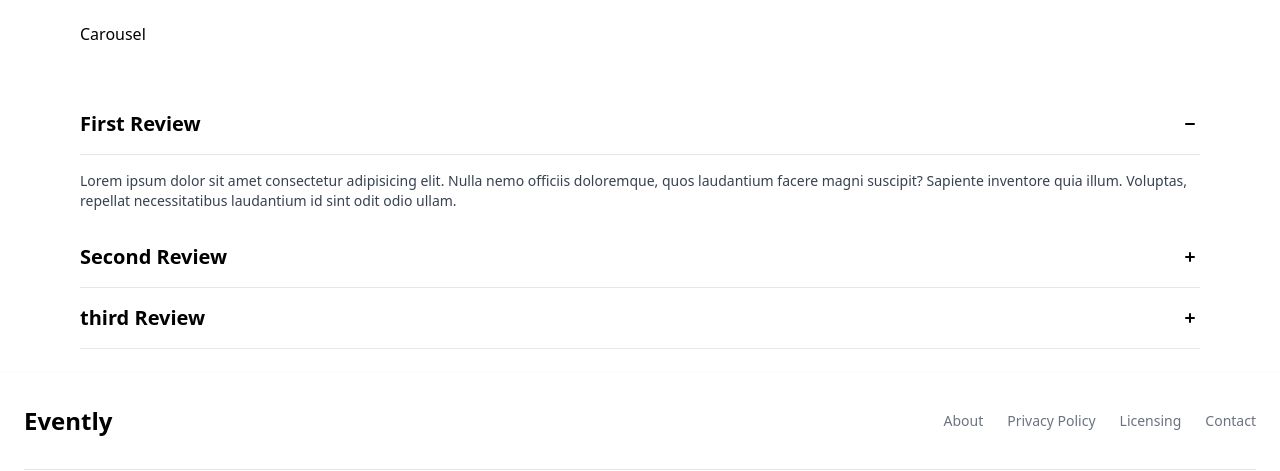
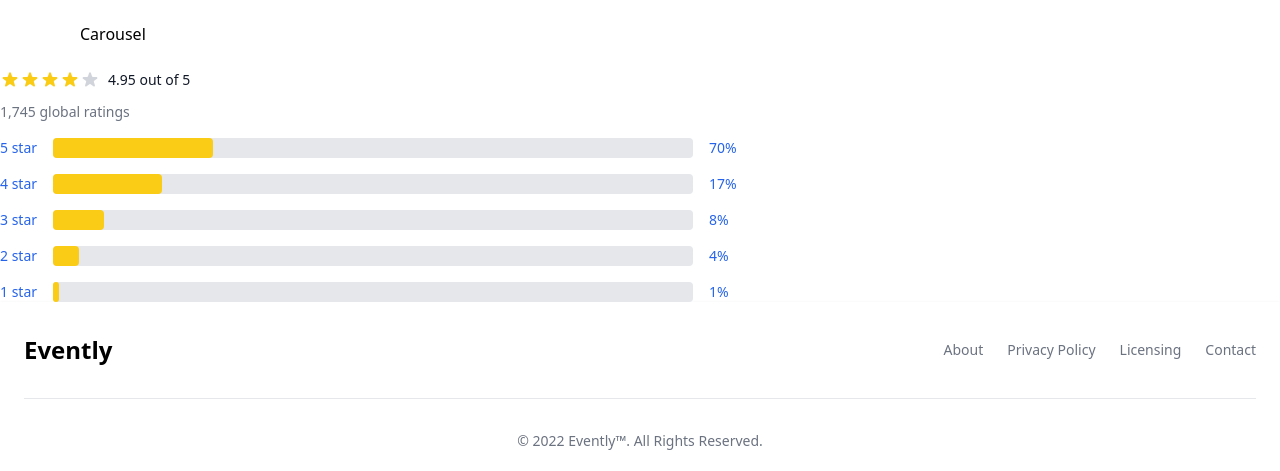
Before and after one commit to the-callstack/evently-frontend, a React (Create React App) app: page / in a window 1280 px wide. Shown: the part 3216-3687 px from the top of the page. Built offline with nearby package versions, Linux system fonts and the light colour scheme.

Commit message:
build(*): remove Material-tailwind

```diff
--- a/package.json
+++ b/package.json
@@ -3,7 +3,6 @@
   "version": "0.1.0",
   "private": true,
   "dependencies": {
-    "@material-tailwind/react": "^1.2.4",
     "@reduxjs/toolkit": "^1.9.1",
     "@testing-library/jest-dom": "^5.16.5",
     "@testing-library/react": "^13.4.0",
--- a/src/components/Review.jsx
+++ b/src/components/Review.jsx
@@ -1,50 +1,57 @@
 import { Fragment, useState } from "react";
-import {
-    Accordion,
-    AccordionHeader,
-    AccordionBody,
-} from "@material-tailwind/react";
+
 
 export default function Review() {
-    const [open, setOpen] = useState(1);
 
-    const handleOpen = (value) => {
-        setOpen(open === value ? 0 : value);
-    };
 
-    return (<div className="px-20  py-6">
-        <Fragment >
-            <Accordion open={open === 1}>
-                <AccordionHeader onClick={() => handleOpen(1)}>
-                    First Review
-                </AccordionHeader>
-                <AccordionBody>
-                    Lorem ipsum dolor sit amet consectetur adipisicing elit.
-                    Nulla nemo officiis doloremque, quos laudantium facere magni suscipit? Sapiente inventore quia illum.
-                    Voluptas, repellat necessitatibus laudantium id sint odit odio ullam.
-                </AccordionBody>
-            </Accordion>
-            <Accordion open={open === 2}>
-                <AccordionHeader onClick={() => handleOpen(2)}>
-                    Second Review
-                </AccordionHeader>
-                <AccordionBody>
-                    Lorem ipsum dolor sit amet consectetur adipisicing elit.
-                    Nulla nemo officiis doloremque, quos laudantium facere magni suscipit? Sapiente inventore quia illum.
-                    Voluptas, repellat necessitatibus laudantium id sint odit odio ullam.
-                </AccordionBody>
-            </Accordion>
-            <Accordion open={open === 3}>
-                <AccordionHeader onClick={() => handleOpen(3)}>
-                    third Review
-                </AccordionHeader>
-                <AccordionBody>
-                    Lorem ipsum dolor sit amet consectetur adipisicing elit.
-                    Nulla nemo officiis doloremque, quos laudantium facere magni suscipit? Sapiente inventore quia illum.
-                    Voluptas, repellat necessitatibus laudantium id sint odit odio ullam.
-                </AccordionBody>
-            </Accordion>
-        </Fragment>
-    </div>
+    return (
+
+        <>
+            <div className="flex items-center mb-3">
+                <svg aria-hidden="true" className="w-5 h-5 text-yellow-400" fill="currentColor" viewBox="0 0 20 20" xmlns="http://www.w3.org/2000/svg"><title>First star</title><path d="M9.049 2.927c.3-.921 1.603-.921 1.902 0l1.07 3.292a1 1 0 00.95.69h3.462c.969 0 1.371 1.24.588 1.81l-2.8 2.034a1 1 0 00-.364 1.118l1.07 3.292c.3.921-.755 1.688-1.54 1.118l-2.8-2.034a1 1 0 00-1.175 0l-2.8 2.034c-.784.57-1.838-.197-1.539-1.118l1.07-3.292a1 1 0 00-.364-1.118L2.98 8.72c-.783-.57-.38-1.81.588-1.81h3.461a1 1 0 00.951-.69l1.07-3.292z" /></svg>
+                <svg aria-hidden="true" className="w-5 h-5 text-yellow-400" fill="currentColor" viewBox="0 0 20 20" xmlns="http://www.w3.org/2000/svg"><title>Second star</title><path d="M9.049 2.927c.3-.921 1.603-.921 1.902 0l1.07 3.292a1 1 0 00.95.69h3.462c.969 0 1.371 1.24.588 1.81l-2.8 2.034a1 1 0 00-.364 1.118l1.07 3.292c.3.921-.755 1.688-1.54 1.118l-2.8-2.034a1 1 0 00-1.175 0l-2.8 2.034c-.784.57-1.838-.197-1.539-1.118l1.07-3.292a1 1 0 00-.364-1.118L2.98 8.72c-.783-.57-.38-1.81.588-1.81h3.461a1 1 0 00.951-.69l1.07-3.292z" /></svg>
+                <svg aria-hidden="true" className="w-5 h-5 text-yellow-400" fill="currentColor" viewBox="0 0 20 20" xmlns="http://www.w3.org/2000/svg"><title>Third star</title><path d="M9.049 2.927c.3-.921 1.603-.921 1.902 0l1.07 3.292a1 1 0 00.95.69h3.462c.969 0 1.371 1.24.588 1.81l-2.8 2.034a1 1 0 00-.364 1.118l1.07 3.292c.3.921-.755 1.688-1.54 1.118l-2.8-2.034a1 1 0 00-1.175 0l-2.8 2.034c-.784.57-1.838-.197-1.539-1.118l1.07-3.292a1 1 0 00-.364-1.118L2.98 8.72c-.783-.57-.38-1.81.588-1.81h3.461a1 1 0 00.951-.69l1.07-3.292z" /></svg>
+                <svg aria-hidden="true" className="w-5 h-5 text-yellow-400" fill="currentColor" viewBox="0 0 20 20" xmlns="http://www.w3.org/2000/svg"><title>Fourth star</title><path d="M9.049 2.927c.3-.921 1.603-.921 1.902 0l1.07 3.292a1 1 0 00.95.69h3.462c.969 0 1.371 1.24.588 1.81l-2.8 2.034a1 1 0 00-.364 1.118l1.07 3.292c.3.921-.755 1.688-1.54 1.118l-2.8-2.034a1 1 0 00-1.175 0l-2.8 2.034c-.784.57-1.838-.197-1.539-1.118l1.07-3.292a1 1 0 00-.364-1.118L2.98 8.72c-.783-.57-.38-1.81.588-1.81h3.461a1 1 0 00.951-.69l1.07-3.292z" /></svg>
+                <svg aria-hidden="true" className="w-5 h-5 text-gray-300 dark:text-gray-500" fill="currentColor" viewBox="0 0 20 20" xmlns="http://www.w3.org/2000/svg"><title>Fifth star</title><path d="M9.049 2.927c.3-.921 1.603-.921 1.902 0l1.07 3.292a1 1 0 00.95.69h3.462c.969 0 1.371 1.24.588 1.81l-2.8 2.034a1 1 0 00-.364 1.118l1.07 3.292c.3.921-.755 1.688-1.54 1.118l-2.8-2.034a1 1 0 00-1.175 0l-2.8 2.034c-.784.57-1.838-.197-1.539-1.118l1.07-3.292a1 1 0 00-.364-1.118L2.98 8.72c-.783-.57-.38-1.81.588-1.81h3.461a1 1 0 00.951-.69l1.07-3.292z" /></svg>
+                <p className="ml-2 text-sm font-medium text-gray-900 dark:text-white">4.95 out of 5</p>
+            </div>
+            <p className="text-sm font-medium text-gray-500 dark:text-gray-400">1,745 global ratings</p>
+            <div className="flex items-center mt-4">
+                <span className="text-sm font-medium text-blue-600 dark:text-blue-500">5 star</span>
+                <div className="w-2/4 h-5 mx-4 bg-gray-200 rounded dark:bg-gray-700">
+                    <div className="h-5 bg-yellow-400 rounded" style={{ width: '25%' }} />
+                </div>
+                <span className="text-sm font-medium text-blue-600 dark:text-blue-500">70%</span>
+            </div>
+            <div className="flex items-center mt-4">
+                <span className="text-sm font-medium text-blue-600 dark:text-blue-500">4 star</span>
+                <div className="w-2/4 h-5 mx-4 bg-gray-200 rounded dark:bg-gray-700">
+                    <div className="h-5 bg-yellow-400 rounded" style={{ width: '17%' }} />
+                </div>
+                <span className="text-sm font-medium text-blue-600 dark:text-blue-500">17%</span>
+            </div>
+            <div className="flex items-center mt-4">
+                <span className="text-sm font-medium text-blue-600 dark:text-blue-500">3 star</span>
+                <div className="w-2/4 h-5 mx-4 bg-gray-200 rounded dark:bg-gray-700">
+                    <div className="h-5 bg-yellow-400 rounded" style={{ width: '8%' }} />
+                </div>
+                <span className="text-sm font-medium text-blue-600 dark:text-blue-500">8%</span>
+            </div>
+            <div className="flex items-center mt-4">
+                <span className="text-sm font-medium text-blue-600 dark:text-blue-500">2 star</span>
+                <div className="w-2/4 h-5 mx-4 bg-gray-200 rounded dark:bg-gray-700">
+                    <div className="h-5 bg-yellow-400 rounded" style={{ width: '4%' }} />
+                </div>
+                <span className="text-sm font-medium text-blue-600 dark:text-blue-500">4%</span>
+            </div>
+            <div className="flex items-center mt-4">
+                <span className="text-sm font-medium text-blue-600 dark:text-blue-500">1 star</span>
+                <div className="w-2/4 h-5 mx-4 bg-gray-200 rounded dark:bg-gray-700">
+                    <div className="h-5 bg-yellow-400 rounded" style={{ width: '1%' }} />
+                </div>
+                <span className="text-sm font-medium text-blue-600 dark:text-blue-500">1%</span>
+            </div>
+        </>
+
     );
 }
--- a/src/index.js
+++ b/src/index.js
@@ -5,6 +5,7 @@
 import App from './App';
 import reportWebVitals from './reportWebVitals';
 import './index.css';
+import { BrowserRouter as Router, Routes, Route } from 'react-router-dom';
 
 const container = document.getElementById('root');
 const root = createRoot(container);
@@ -12,7 +13,11 @@
 root.render(
   <React.StrictMode>
     <Provider store={store}>
-      <App />
+      <Router>
+        <Routes>
+          <Route path='/*' element={<App />} />
+        </Routes>
+      </Router>
     </Provider>
   </React.StrictMode>
 );
```
Also changed, not shown: 1 other file (tests, documents, lock files or other folders).
